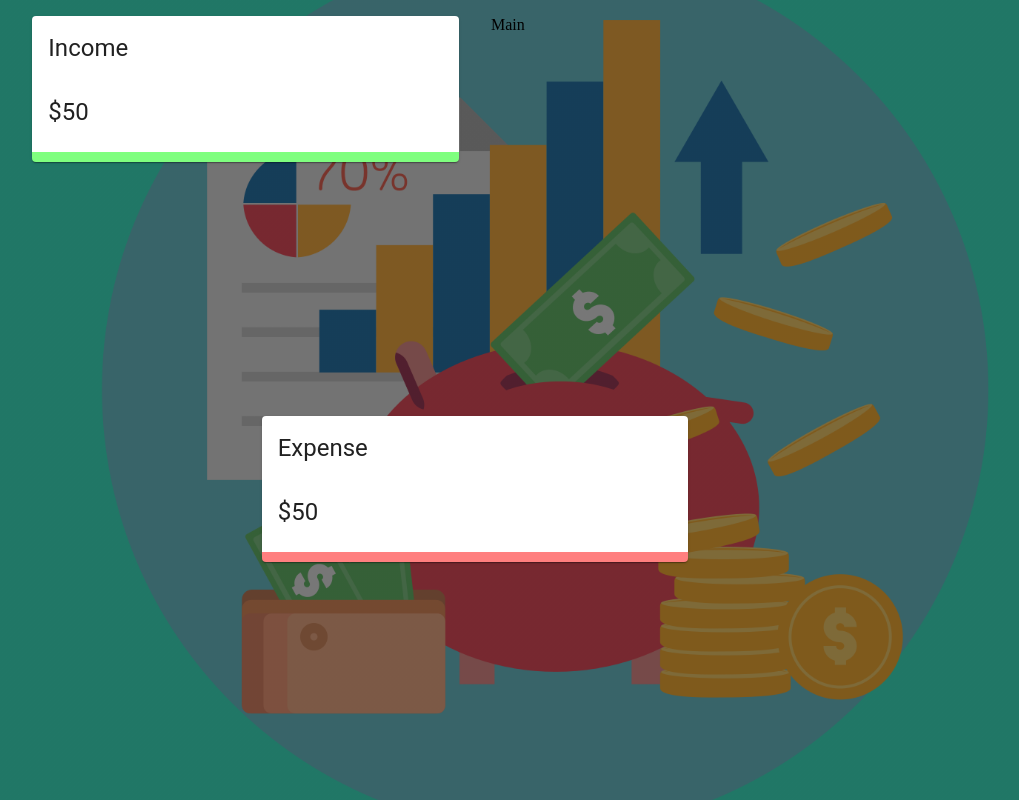
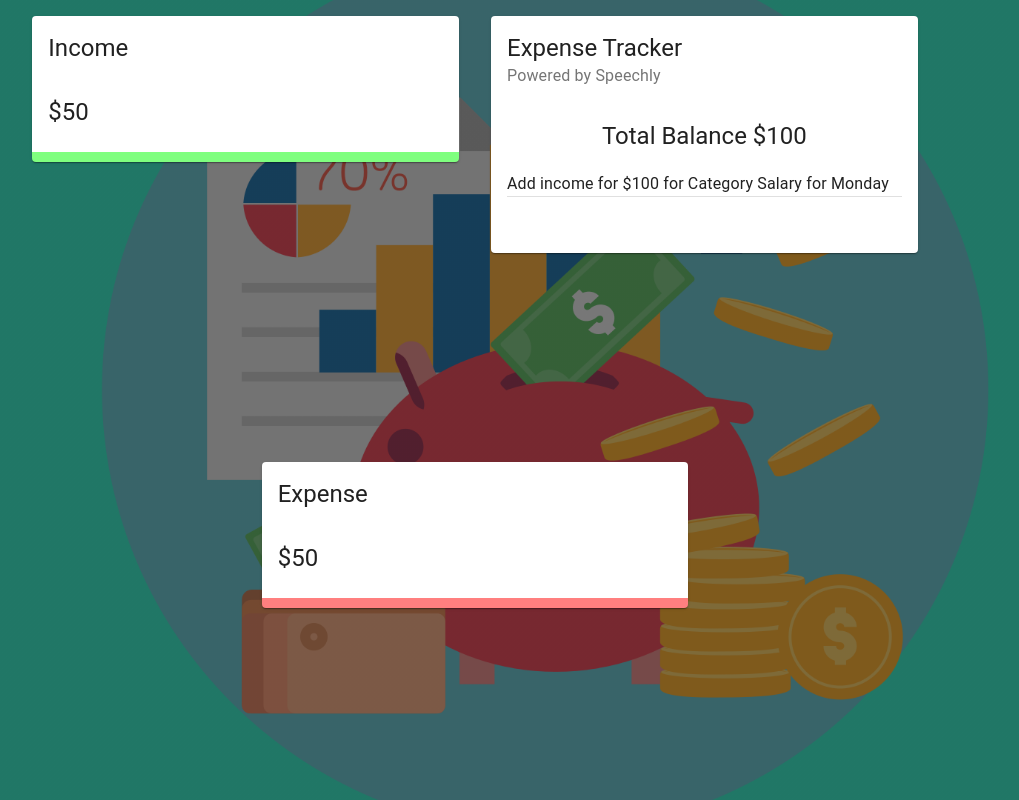
Before and after one commit to prakshh/voice_powered_expense_budget_tracker, a React (Create React App) app: page / in a window 1280 px wide. Shown: the whole page, without its empty margins (165-1184 px from the left). Built offline with nearby package versions, Linux system fonts and the light colour scheme.

Commit message:
Main component : Expense Tracker Card

```diff
--- a/src/App.js
+++ b/src/App.js
@@ -1,6 +1,7 @@
 import React from 'react';
 import { Grid } from '@material-ui/core';
 
+import Main from './components/Main/Main';
 import Details from './components/Details/Details';
 import useStyles from './styles';
 
@@ -13,7 +14,8 @@
                     <Details title="Income" />
                 </Grid>
                 <Grid item xs={12} sm={4} >
-                    Main
+                    {/* Main */}
+                    <Main />
                 </Grid>
                 <Grid item xs={12} sm={4} >
                     <Details title="Expense" />
--- /dev/null
+++ b/src/components/Main/Main.jsx
@@ -0,0 +1,32 @@
+import React from 'react';
+import { Card, CardHeader, CardContent, Typography, Grid, Divider } from '@material-ui/core';
+
+import useStyles from './styles';
+
+const Main = () => {
+    const classes = useStyles();
+
+    return (
+
+            <Card className={classes.root}>
+                <CardHeader title="Expense Tracker" subheader="Powered by Speechly" />
+                <CardContent>
+                    <Typography align="center" variant="h5">Total Balance $100</Typography>
+                    <Typography variant="subtitle1" style={{lineHeight: '1.5em', marginTop: '20px' }}>
+                        Add income for $100 for Category Salary for Monday
+                    </Typography>
+                    <Divider />
+                    {/* <Form /> */}
+                </CardContent>
+                <CardContent className={classes.CardContent}>
+                    <Grid container spacing={2}>
+                        <Grid item xs={12}>
+                            {/* <List /> */}
+                        </Grid>
+                    </Grid>
+                </CardContent>
+            </Card>
+    );
+}
+
+export default Main
--- /dev/null
+++ b/src/components/Main/styles.js
@@ -0,0 +1,24 @@
+import { makeStyles } from '@material-ui/core/styles';
+
+export default makeStyles((theme) => ({
+  media: {
+    height: 0,
+    paddingTop: '56.25%', // 16:9
+  },
+  expand: {
+    transform: 'rotate(0deg)',
+    marginLeft: 'auto',
+    transition: theme.transitions.create('transform', {
+      duration: theme.transitions.duration.shortest,
+    }),
+  },
+  expandOpen: {
+    transform: 'rotate(180deg)',
+  },
+  cartContent: {
+    paddingTop: 0,
+  },
+  divider: {
+    margin: '20px 0',
+  },
+}));
```
